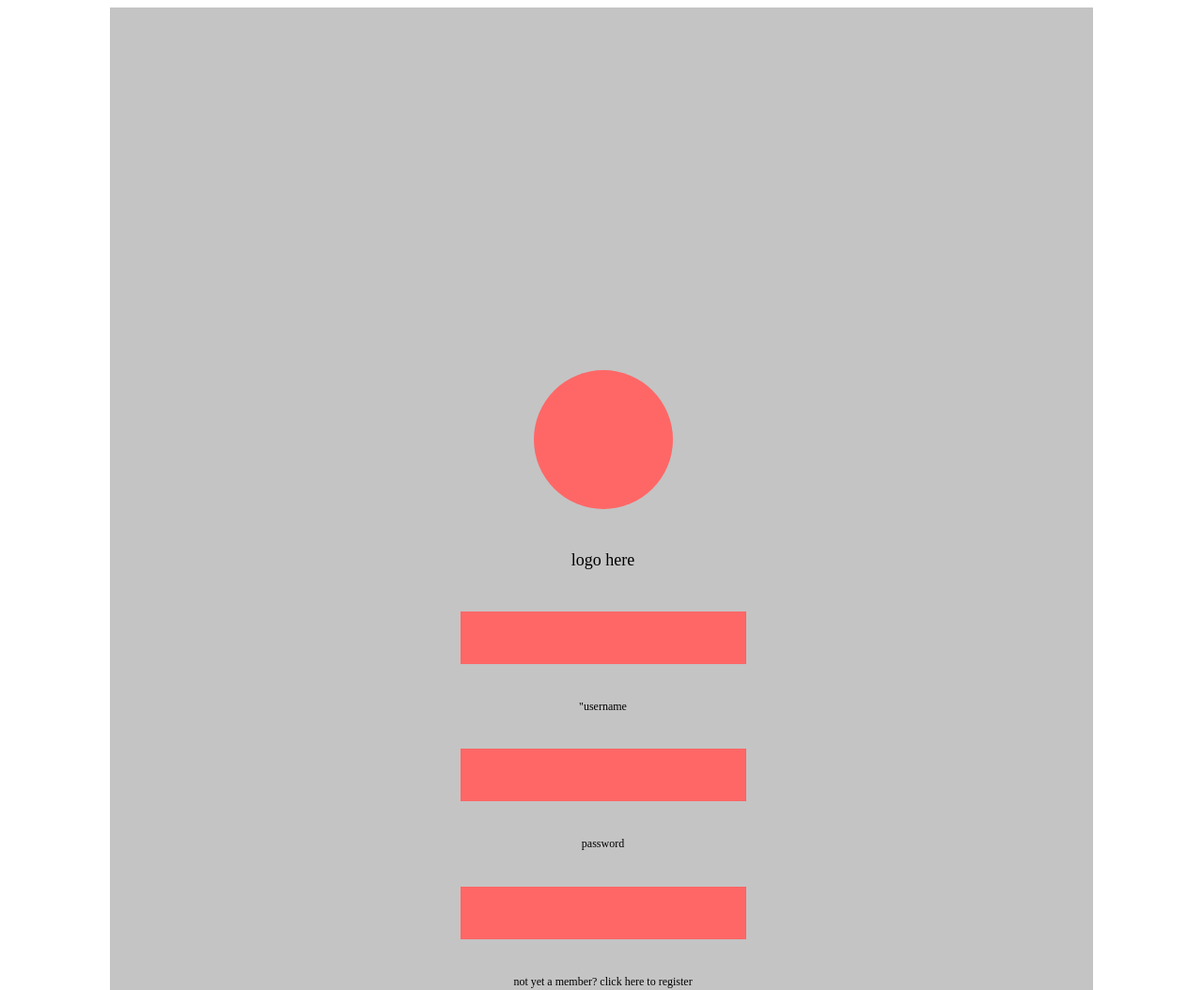
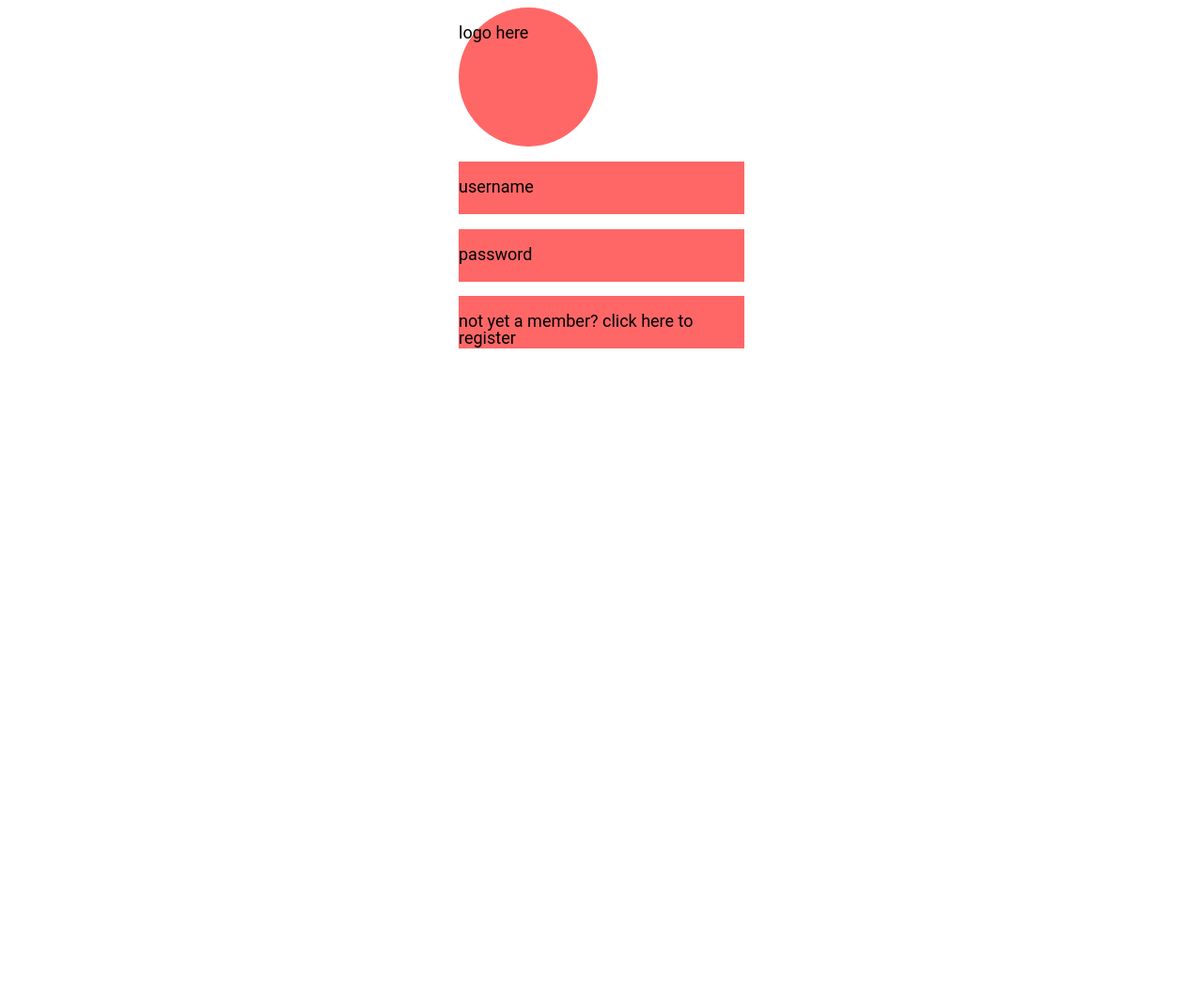
Before and after one commit to HennaK1/Second-Hand-Shop, a plain HTML site: page ui/front.html in a window 1280 px wide. Shown: the top 1054 px of the page at 94% size. After the commit the page ends 800 px from the top, so only its background shows below. Drawn offline with Linux system fonts and the light colour scheme.

Commit message:
register fixes

```diff
--- a/ui/front.html
+++ b/ui/front.html
@@ -3,29 +3,16 @@
 <head>
     <meta charset="UTF-8">
     <title>Title1</title>
-    <link href="style.css"/>
     <link rel="stylesheet" href="style.css"></head>
 
-<div class="Frame">
+<body>
+
     <div class="Rectangle1">
-        <div class="Ellipse1"></div>
-        <div style="height: 27.29px;"></div>
-        <p class="logo" >logo here</p>
-        <div style="height: 27.29px;"></div>
-        <div class="Rectangle2" ></div>
-        <div style="height: 27.29px;"></div>
-        <p class="username"> "username</p>
-        <div style="height: 27.29px;"></div>
-        <div class="Rectangle3"></div>
-        <div style="height: 27.29px;"></div>
-        <p class="password" >password</p>
-        <div style="height: 27.29px;"></div>
-        <div class="Rectangle4" ></div>
-        <div style="height: 27.29px;"></div>
-        <p class="register" >not yet a member? click here to register</p>
+        <div class="Ellipse1"> <p class="text" >logo here</p> </div>
+        <div class="Rectangle2"> <p class="text"> username</p> </div>
+        <div class="Rectangle3"> <p class="text" >password</p> </div>
+        <div class="Rectangle4"> <p class="text" >not yet a member? click here to register</p> </div>
     </div>
-</div>
-
 
 </body>
 </html>
--- a/ui/style.css
+++ b/ui/style.css
@@ -1,32 +1,27 @@
-.Frame {
+
+	body {
+		font-family: 'Roboto', sans-serif;
+	}
+	/* pitäs saaha nää keskelle*/
+	.Rectangle1 {
 		width: 100%;
 		height: 100%;
-	background-color: white;
-	display: inline-flex;
-	flex-direction: row;
-	align-items: flex-end;
+		display: grid;
 		justify-content: center;
+		gap: 5%;
+		vertical-align: center;
 	}
-
-.Rectangle1 {
-	width: 675px;
-	height: 941px;
-	padding: 114px 184px 257px 187px;
-	background-color: rgba(196, 196, 196, 1);
-	display: inline-flex;
-	flex-direction: column;
-	align-items: center;
-	justify-content: flex-end;
-}
-
+	/* pitäs saaha nää keskelle*/
 	.Ellipse1 {
+		justify-content: center;
 		width: 148px;
 		height: 148px;
 		background-color: rgba(255, 103.06, 103.06, 1);
 		border-radius: 9999px;
+
 	}
 
-.logo {
+	.text {
 		font-size: 18px;
 		line-height: 100%;
 		color: black;
@@ -36,12 +31,7 @@
 		width: 304px;
 		height: 56px;
 		background-color: rgba(255, 103.06, 103.06, 1);
-}
 
-.username {
-	font-size: 12px;
-	line-height: 100%;
-	color: black;
 	}
 
 	.Rectangle3 {
@@ -50,19 +40,8 @@
 		background-color: rgba(255, 103.06, 103.06, 1);
 	}
 
-.password {
-	font-size: 12px;
-	line-height: 100%;
-	color: black;
-}
-
 	.Rectangle4 {
 		width: 304px;
 		height: 56px;
 		background-color: rgba(255, 103.06, 103.06, 1);
 	}
-
-.register {
-	font-size: 12px;
-	line-height: 100%;
-	color: black;
```
Lines whose indentation alone changed are shown as unchanged.
